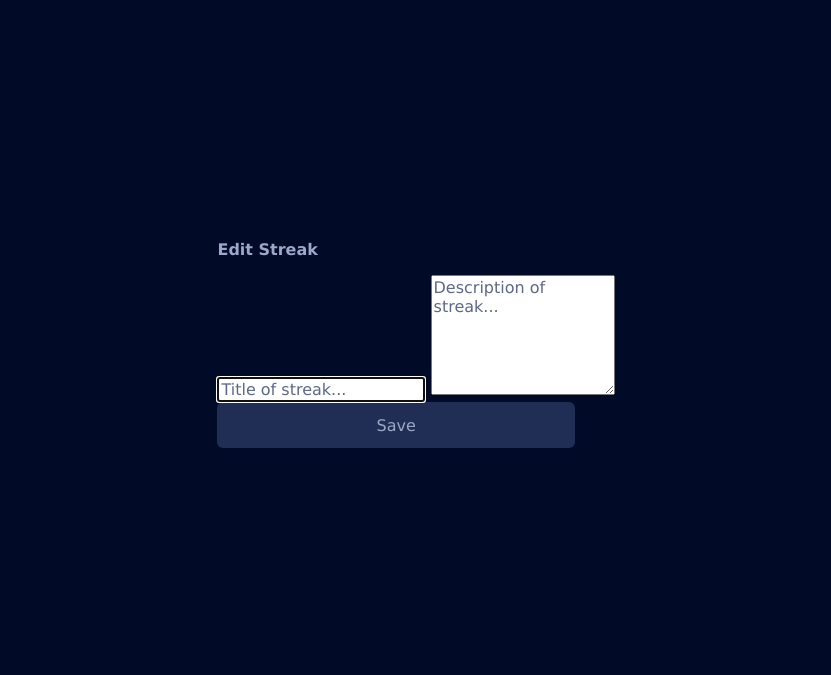
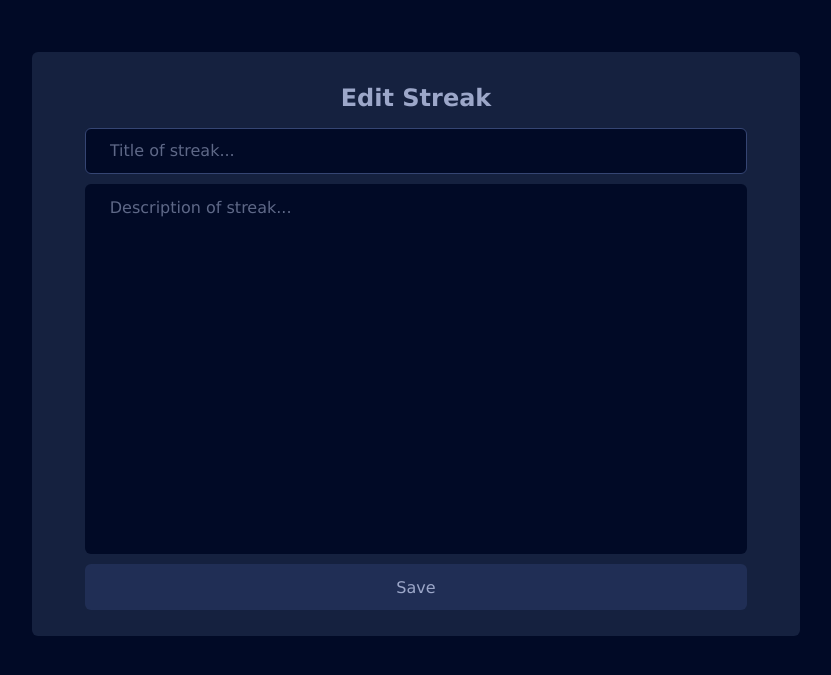
Before and after one commit to Anas-Shakeel/streaky-webapp, a Django app: template streaky/streaks/templates/streaks/edit.html in a window 1280 px wide. Shown: the part 57-732 px from the top of the page, without its empty margins (224-1055 px from the left). Run offline with Django 5.2, Linux system fonts and the light colour scheme; the template is opened without the code that fills it, so the values that code supplies are empty.

Commit message:
Style edit streak page

```diff
--- a/streaky/static/style.css
+++ b/streaky/static/style.css
@@ -34,6 +34,11 @@ body {
 
 ::placeholder {
     color: var(--placeholder-color);
+}
+
+::selection {
+    color: var(--text-color);
+    background-color: var(--primary-color-light);
 }
 
 /* Navbar */
@@ -105,7 +110,6 @@ body {
     height: 100%;
     display: flex;
     flex-direction: column;
-    gap: 0.5rem;
     gap: 1rem;
 }
 
@@ -114,7 +118,6 @@ body {
     font-size: 1.5em;
     text-align: center;
     padding-top: 3rem;
-    /* padding-bottom: .5em; */
 }
 
 .auth-input-field-container {
@@ -122,7 +125,6 @@ body {
     flex-direction: column;
     align-items: center;
     gap: 0.625rem;
-    /* gap: 0.725rem; */
 }
 
 .auth-field-control {
@@ -345,3 +347,89 @@ body {
 .no-animation {
     animation: none;
 }
+
+/* Edit page styling */
+.edit-main-container {
+    width: 60%;
+    height: 85%;
+    display: flex;
+    box-sizing: border-box;
+    padding: 1rem;
+    border-radius: var(--border-radius);
+
+    background-color: var(--primary-color-dark);
+}
+
+.edit-container {
+    display: flex;
+    flex-direction: column;
+
+    width: 100%;
+    height: 100%;
+}
+
+.edit-heading {
+    font-size: 1.5em;
+    padding-top: 1rem;
+    text-align: center;
+    color: var(--text-color);
+}
+
+.edit-input-container {
+    width: 100%;
+    height: 100%;
+    display: flex;
+    align-items: center;
+    flex-direction: column;
+    gap: 0.625rem;
+    padding-bottom: 10px;
+    overflow: hidden;
+}
+
+.edit-input {
+    width: 90%;
+    display: block;
+    padding: 0.8rem;
+    padding-left: 1.5rem;
+    font-size: 1em;
+    border: 1px solid transparent;
+    border-radius: var(--border-radius);
+    background-color: var(--primary-color-darker);
+    box-sizing: border-box;
+    outline: none;
+    resize: none;
+}
+
+.edit-input:hover {
+    border-color: var(--border-color);
+}
+
+.edit-input:focus {
+    border-color: var(--border-color);
+}
+
+.text-area {
+    height: 100%;
+    /* background-color: #354573; */
+}
+
+/* Custom scrollbar */
+.custom-scrollbar::-webkit-scrollbar {
+    width: 0.75rem;
+}
+
+.custom-scrollbar::-webkit-scrollbar-thumb {
+    background-color: var(--primary-color-light);
+    border-radius: 5px;
+    cursor: pointer;
+}
+
+.custom-scrollbar::-webkit-scrollbar-thumb:hover {
+    background-color: var(--primary-color-lighter);
+}
+
+.custom-scrollbar::-webkit-scrollbar-track {
+    background-color: var(--primary-color-dark);
+    border-radius: 5px;
+    cursor: auto;
+}
```
